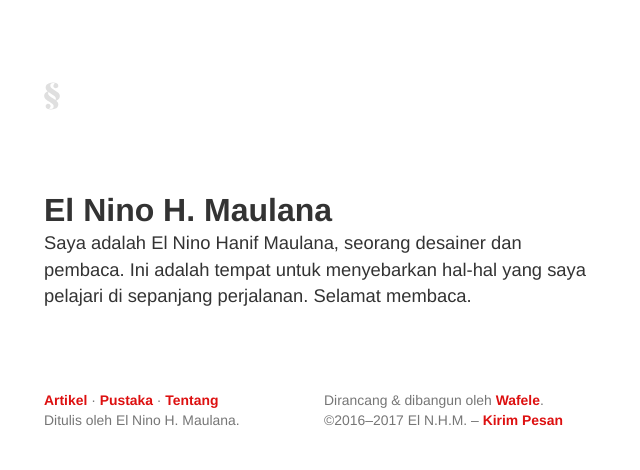
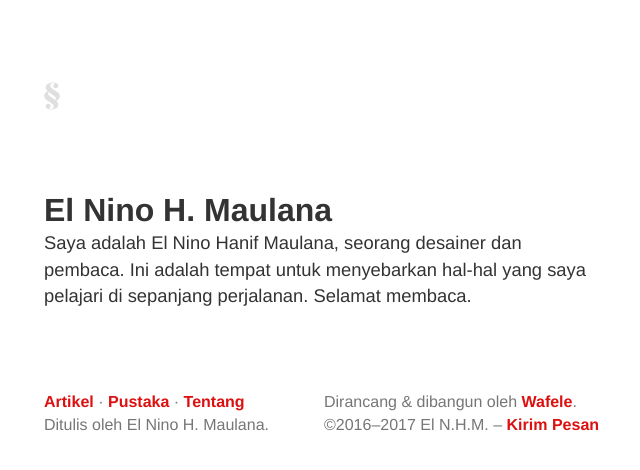
Before and after one commit to tertanda/elnino.github.io, a Jekyll site: the page built from index.md, in a window 1280 px wide. Shown: the top 470 px of the page, without its empty margins (316-956 px from the left). Built offline with Jekyll 4.4.1, drawn with Linux system fonts in a browser that asks for light colours.

Commit message:
First commit.

```diff
--- a/_sass/responsive.scss
+++ b/_sass/responsive.scss
@@ -35,6 +35,8 @@
         color: #333;
         transition: color 250ms ease-in-out;
     }
+
+    .page-foot p { font-size: 1rem; }
 }
 /*
  * RESPONSIVE ENDS
```
